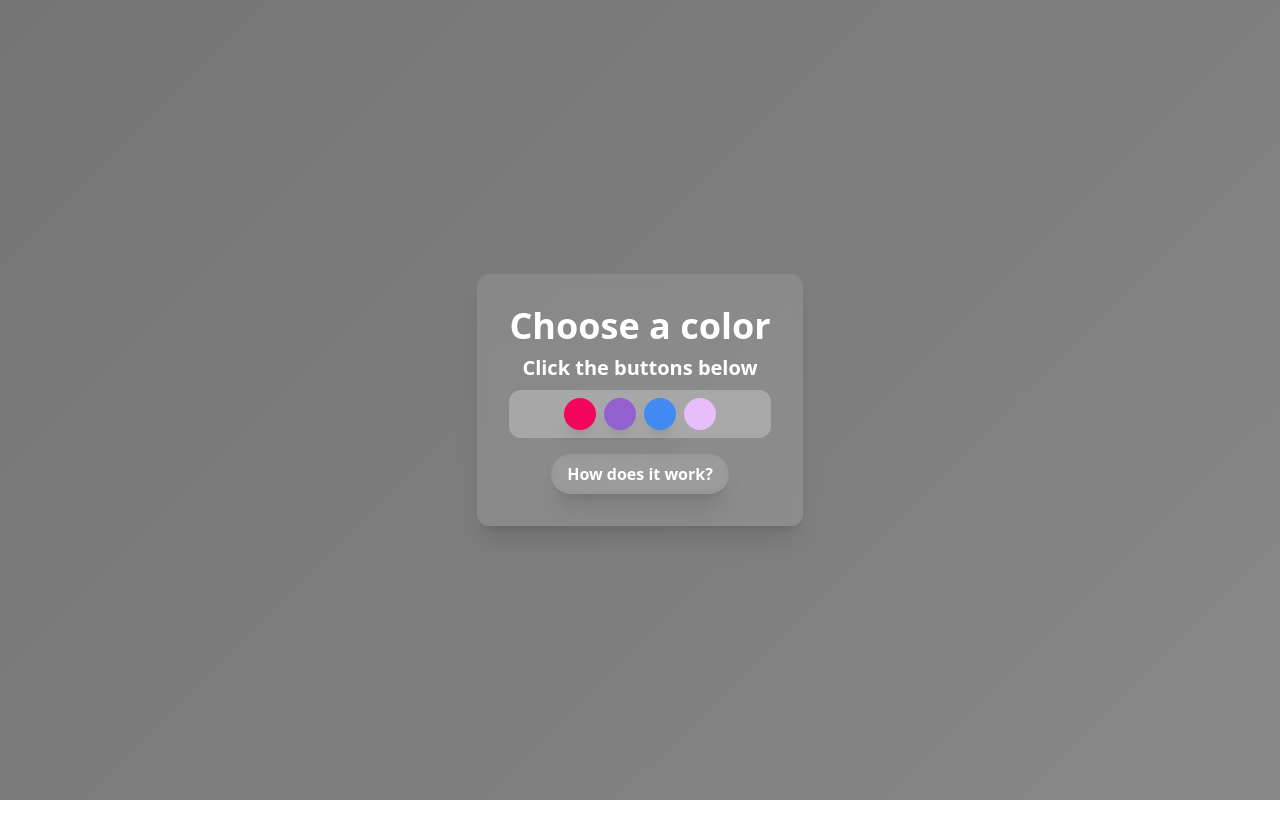
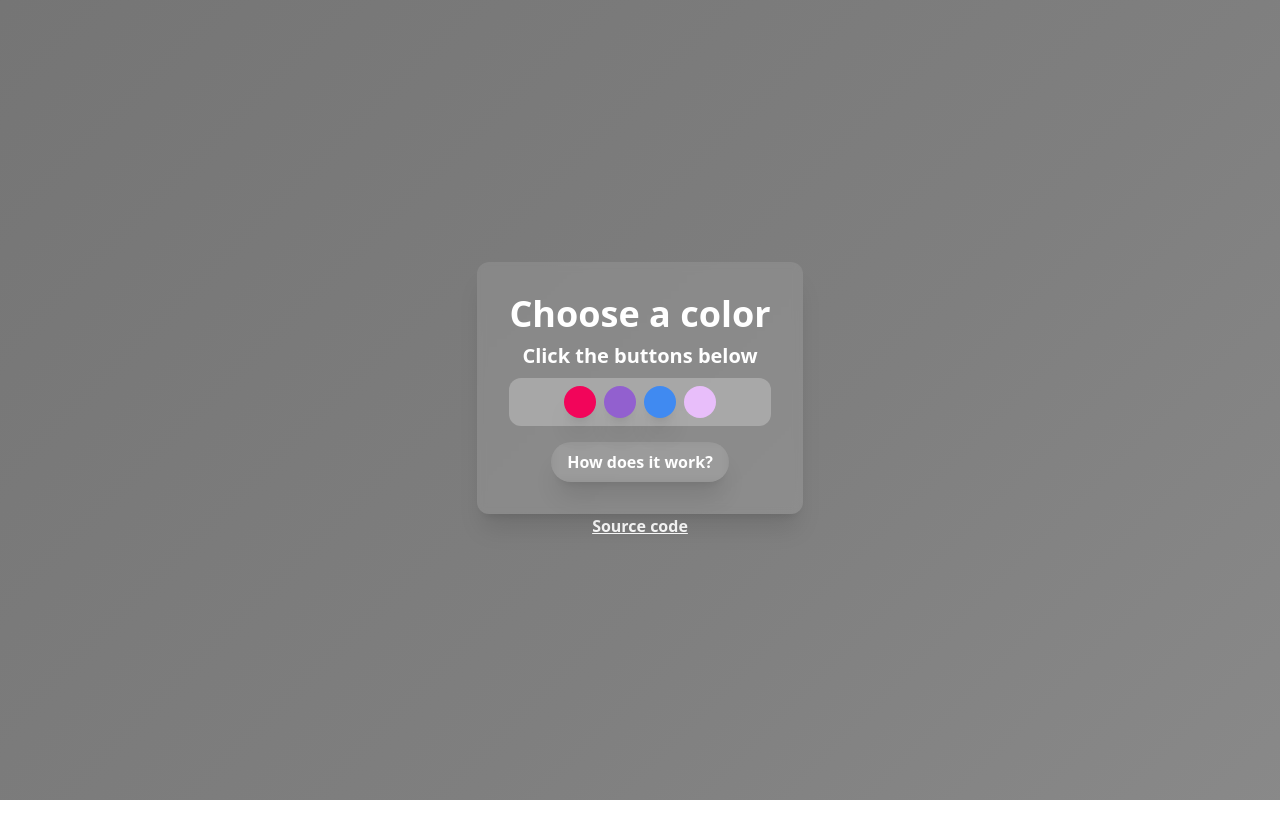
Before and after one commit to ahmedbda/web-gradient-picker, a React (Vite) app: page / in a window 1280 px wide. After the commit the page ends 800 px from the top, so only its background shows below. Built offline with nearby package versions, Linux system fonts and the light colour scheme.

Commit message:
fixed footer was not in page)

```diff
--- a/src/App.jsx
+++ b/src/App.jsx
@@ -12,7 +12,6 @@ function App() {
   };
 
   return (
-    <>
     <div className={`min-h-screen flex flex-col items-center justify-center ${currentBackground}`}>
       <div className="bg-white/10 backdrop-blur-sm p-8 rounded-xl shadow-xl text-center relative">
         <h1 className="text-4xl text-white font-bold text-title mb-2">
@@ -66,11 +65,10 @@ function App() {
         </div>
 
       </div>
+      <footer>
+    <p> <a className="text-descriptiontext text-white font-semibold text-l underline" href="https://github.com/ahmedbda/web-gradient-picker"> Source code </a> </p>
+  </footer>
     </div>
-      <footer>
-    <p> <a className="text-descriptiontext text-white font-semibold text-l mt-2 font-bold underline" href="https://github.com/ahmedbda/web-gradient-picker"> Source code </a> </p>
-  </footer>
-    </>
   );
 }
 
```
